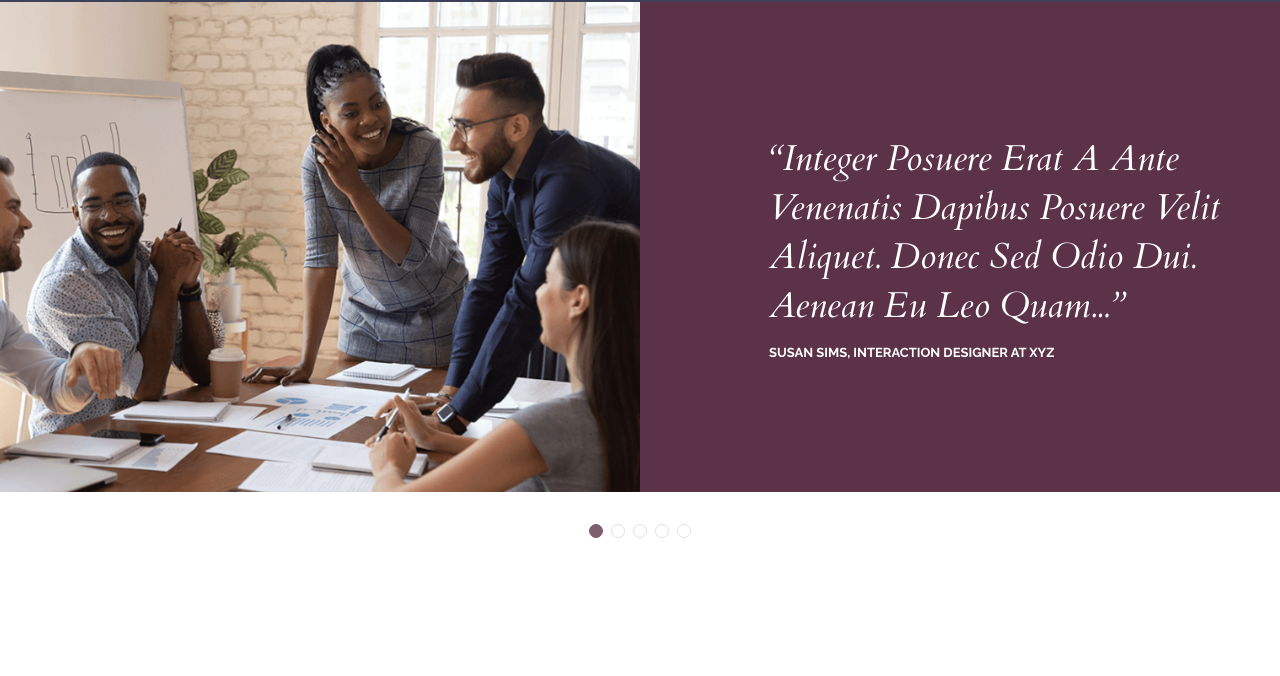
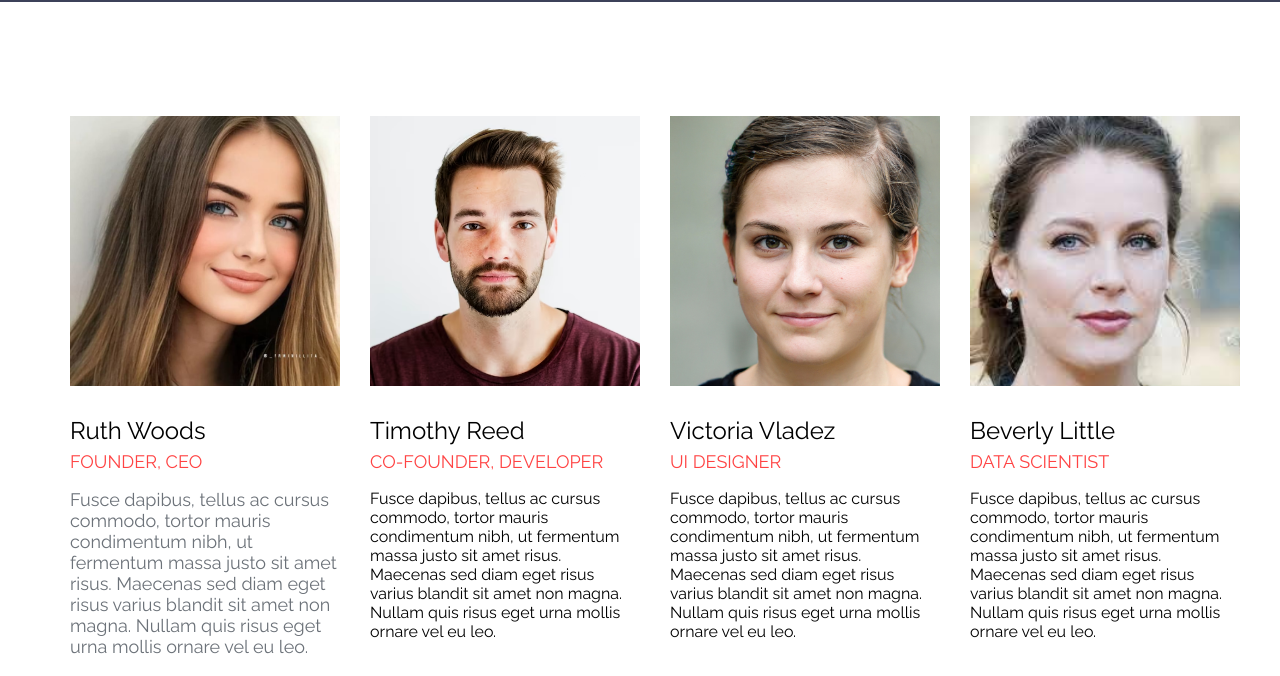
Before and after one commit to dartvalerius/fe58-course-block-one, a website built with Parcel: page src/index.html in a window 1280 px wide. Shown: the part 744-1420 px from the top of the page. Built offline with nearby package versions, Linux system fonts and the light colour scheme; grey boxes are pictures that could not be loaded; files whose address does not match are found by name.

Commit message:
реализована секция out-team

```diff
--- a/src/index.html
+++ b/src/index.html
@@ -24,7 +24,7 @@
                         <a href="#">works</a>
                     </li>
                     <li class="navigation-list__item">
-                        <a href="#">our team</a>
+                        <a href="#out-team">our team</a>
                     </li>
                     <li class="navigation-list__item">
                         <a href="#testimonials">testimonials</a>
@@ -49,6 +49,96 @@
             </div>
         </div>
     </header>
+    <section id="out-team" class="our-team">
+        <div class="container">
+            <div class="person-card-wrap">
+                <div class="person-card">
+                    <div class="person-card__img">
+                        <img src="img/our team/1.jpg" alt="#">
+                    </div>
+                    <div class="person-card__name">Ruth woods</div>
+                    <div class="person-card__job">founder, ceo</div>
+                    <div class="person-card__desc">
+                        <p>Fusce dapibus, tellus ac cursus commodo, tortor mauris condimentum nibh, ut fermentum massa justo sit amet risus. Maecenas sed diam eget risus varius blandit sit amet non magna. Nullam quis risus eget urna mollis ornare vel eu leo.</p>
+                    </div>
+                    <div class="person-card__social">
+                        <a href="#">
+                            <i class="fa-brands fa-facebook-f"></i>
+                        </a>
+                        <a href="#">
+                            <i class="fa-brands fa-twitter"></i>
+                        </a>
+                        <a href="#">
+                            <i class="fa-brands fa-linkedin"></i>
+                        </a>
+                    </div>
+                </div>
+                <div class="person-card">
+                    <div class="person-card__img">
+                        <img src="img/our team/2.avif" alt="#">
+                    </div>
+                    <div class="person-card__name">Timothy Reed</div>
+                    <div class="person-card__job">co-founder, developer</div>
+                    <div class="person-card__desc">
+                        Fusce dapibus, tellus ac cursus commodo, tortor mauris condimentum nibh, ut fermentum massa justo sit amet risus. Maecenas sed diam eget risus varius blandit sit amet non magna. Nullam quis risus eget urna mollis ornare vel eu leo.
+                    </div>
+                    <div class="person-card__social">
+                        <a href="#">
+                            <i class="fa-brands fa-facebook-f"></i>
+                        </a>
+                        <a href="#">
+                            <i class="fa-brands fa-twitter"></i>
+                        </a>
+                        <a href="#">
+                            <i class="fa-brands fa-linkedin"></i>
+                        </a>
+                    </div>
+                </div>
+                <div class="person-card">
+                    <div class="person-card__img">
+                        <img src="img/our team/3.jpeg" alt="#">
+                    </div>
+                    <div class="person-card__name">Victoria Vladez</div>
+                    <div class="person-card__job">ui designer</div>
+                    <div class="person-card__desc">
+                        Fusce dapibus, tellus ac cursus commodo, tortor mauris condimentum nibh, ut fermentum massa justo sit amet risus. Maecenas sed diam eget risus varius blandit sit amet non magna. Nullam quis risus eget urna mollis ornare vel eu leo.
+                    </div>
+                    <div class="person-card__social">
+                        <a href="#">
+                            <i class="fa-brands fa-facebook-f"></i>
+                        </a>
+                        <a href="#">
+                            <i class="fa-brands fa-twitter"></i>
+                        </a>
+                        <a href="#">
+                            <i class="fa-brands fa-linkedin"></i>
+                        </a>
+                    </div>
+                </div>
+                <div class="person-card">
+                    <div class="person-card__img">
+                        <img src="img/our team/4.jpg" alt="#">
+                    </div>
+                    <div class="person-card__name">Beverly Little</div>
+                    <div class="person-card__job">data scientist</div>
+                    <div class="person-card__desc">
+                        Fusce dapibus, tellus ac cursus commodo, tortor mauris condimentum nibh, ut fermentum massa justo sit amet risus. Maecenas sed diam eget risus varius blandit sit amet non magna. Nullam quis risus eget urna mollis ornare vel eu leo.
+                    </div>
+                    <div class="person-card__social">
+                        <a href="#">
+                            <i class="fa-brands fa-facebook-f"></i>
+                        </a>
+                        <a href="#">
+                            <i class="fa-brands fa-twitter"></i>
+                        </a>
+                        <a href="#">
+                            <i class="fa-brands fa-linkedin"></i>
+                        </a>
+                    </div>
+                </div>
+            </div>
+        </div>
+    </section>
     <section id="testimonials" class="testimonials">
         <div class="swiper">
             <!-- Additional required wrapper -->
--- a/src/scss/index.scss
+++ b/src/scss/index.scss
@@ -1,5 +1,6 @@
 @import "cdn";
 @import "header.scss";
+@import "our_team.scss";
 @import "testimonials.scss";
 @import "download.scss";
 @import "footer.scss";
--- /dev/null
+++ b/src/scss/our_team.scss
@@ -0,0 +1,145 @@
+.our-team {
+    padding: 114px 0;
+
+    @media (max-width: 1024) {
+        padding: 78px 0;
+    }
+
+    @media (max-width: 320) {
+        padding: 40px 0;
+    }
+}
+
+.person-card-wrap {
+    display: flex;
+    justify-content: space-between;
+
+    @media (max-width: 320) {
+        flex-direction: column;
+        justify-content: flex-start;
+    }
+}
+
+.person-card {
+    margin-right: 30px;
+
+    @media (max-width: 1024) {
+        margin-right: 25px;
+    }
+
+    @media (max-width: 320) {
+        margin-right: 0px;
+        margin-bottom: 50px;
+    }
+
+    &:last-child {
+        margin: 0;
+    }
+}
+
+.person-card__img {
+    width: 270px;
+    height: 270px;
+    margin-bottom: 30px;
+
+    img {
+        object-fit: cover;
+        object-position: center;
+        width: 100%;
+        height: 100%;
+    }
+
+    @media (max-width: 1024) {
+        width: 227px;
+        height: 227px;
+        margin-bottom: 25px;
+    }
+
+    @media (max-width: 320) {
+        width: 280px;
+        height: 227px;
+        margin-bottom: 25px;
+    }
+}
+
+.person-card__name {
+    font-size: 24px;
+    font-weight: 700px;
+    text-transform: capitalize;
+    line-height: 30px;
+    margin-bottom: 5px;
+
+    @media (max-width: 1024) {
+        font-size: 18px;
+        line-height: 25px;
+    }
+}
+
+.person-card__job {
+    font-size: 18px;
+    font-weight: 400px;
+    text-transform: uppercase;
+    color: #FF4343;
+    margin-bottom: 17px;
+
+    @media (max-width: 1024) {
+        font-size: 14px;
+        margin-bottom: 22px;
+    }
+
+    @media (max-width: 320) {
+        margin-bottom: 38px;
+    }
+}
+
+.person-card__desc {
+    margin-bottom: 38px;
+
+    @media (max-width: 320) {
+        margin-bottom: 55px;
+    }
+
+    p {
+        font-size: 18px;
+        font-weight: 400px;
+        color: #6C7279;
+
+        @media (max-width: 1024) {
+            font-size: 14px;
+        }
+    }
+}
+
+.person-card__social {
+    display: flex;
+    justify-content: flex-start;
+
+    a {
+        text-decoration: none;
+        text-align: center;
+        display: block;
+        font-size: 18px;
+        color: #C6CBCD;
+        padding: 10px;
+        border: 1px solid #C6CBCD;
+        width: 43px;
+        margin-right: 6px;
+        transition: .5s;
+
+        @media (max-width: 1024px) {
+            font-size: 15px;
+            padding: 8px;
+            margin-right: 5px;
+            width: 36px;
+        }
+
+        &:last-child {
+            margin: 0;
+        }
+
+        &:hover {
+            color: #E71414;
+            border-color: #E71414;
+        }
+    }
+}
```
